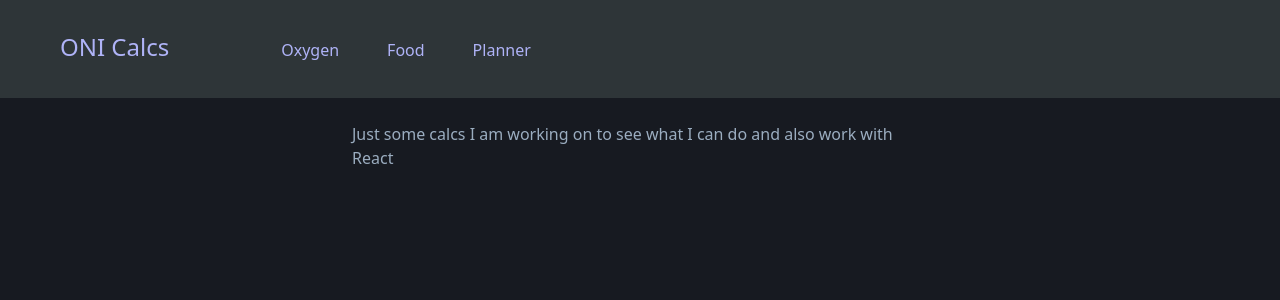
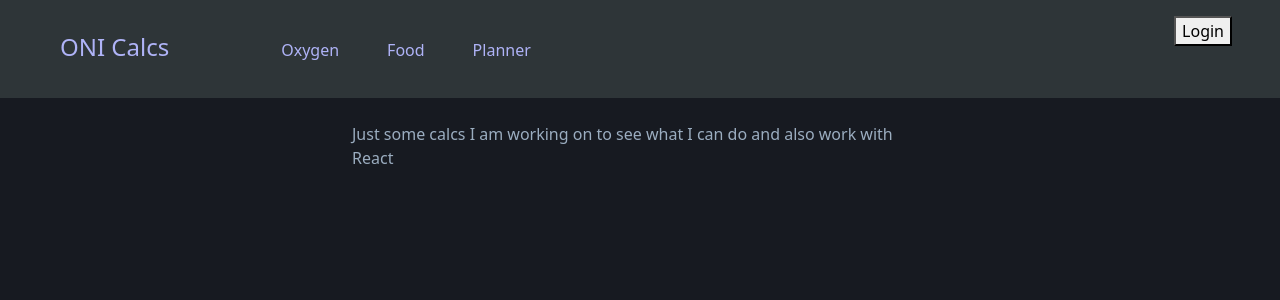
Before and after one commit to effervescent000/oni_calcs, a React (Create React App) app: page / in a window 1280 px wide. Shown: the top 300 px of the page. Built offline with nearby package versions, Linux system fonts and the light colour scheme.

Commit message:
working on user auth stuff

```diff
--- a/package.json
+++ b/package.json
@@ -8,6 +8,7 @@
     "@testing-library/user-event": "^13.5.0",
     "bootstrap": "^5.1.3",
     "formik": "^2.2.9",
+    "js-cookie": "^3.0.1",
     "react": "^17.0.2",
     "react-dom": "^17.0.2",
     "react-flow-renderer": "^9.7.3",
--- a/src/App.js
+++ b/src/App.js
@@ -2,7 +2,7 @@
 import "bootstrap/scss/bootstrap.scss";
 import "./styles/main.scss";
 
-import React from "react";
+import React, { useState, useEffect } from "react";
 import { BrowserRouter as Router, Switch, Route } from "react-router-dom";
 
 import Header from "./components/header";
@@ -10,10 +10,26 @@ import MainPage from "./components/main-page";
 import OxyCalc from "./components/oxy-calc";
 import FoodCalcPage from "./components/food-calc/food-calc-page";
 import PlannerPage from "./components/planner/planner-page";
+import { UserContext } from "./user-context";
 
 function App() {
+    const [loggedIn, setLoggedIn] = useState(false);
+    const [profile, setProfile] = useState({});
+    const [user, setUser] = useState({});
+
+    const toggleLogIn = () => {
+        if (loggedIn) {
+            setLoggedIn(false);
+        } else {
+            setLoggedIn(true);
+        }
+    };
+
     return (
         <Router>
+            <UserContext.Provider
+                value={{ loggedIn, toggleLogIn, profile, setProfile, user, setUser }}
+            >
                 <div id="app">
                     <Header />
                     <div id="page-wrapper">
@@ -35,6 +51,7 @@ function App() {
                         </div>
                     </div>
                 </div>
+            </UserContext.Provider>
         </Router>
     );
 }
--- /dev/null
+++ b/src/components/auth/account-status.js
@@ -0,0 +1,27 @@
+import React, { useContext } from "react";
+import { UserContext } from "../../user-context";
+
+const AccountStatus = (props) => {
+    const { loggedIn, user } = useContext(UserContext);
+
+    const renderContent = () => {
+        if (loggedIn) {
+            return (
+                <div className="account-status">
+                    <span className="greeting">Hi, {user.name}!</span>
+                    <button className="link-button">Logout</button>
+                </div>
+            );
+        } else {
+            return (
+                <div className="account-status">
+                    <button className="link-button">Login</button>
+                </div>
+            );
+        }
+    };
+
+    return renderContent();
+};
+
+export default AccountStatus;
--- a/src/components/header.js
+++ b/src/components/header.js
@@ -1,9 +1,12 @@
 import React from "react";
 import { Nav, Navbar, NavbarBrand, NavItem, NavLink } from "reactstrap";
+
+import AccountStatus from "./auth/account-status";
 
 const Header = (props) => {
     return (
         <div id="header">
+            <div className="left-side">
                 <Navbar>
                     <NavbarBrand href="/">ONI Calcs</NavbarBrand>
                     <Nav>
@@ -19,6 +22,10 @@ const Header = (props) => {
                     </Nav>
                 </Navbar>
             </div>
+            <div className="right-side">
+                <AccountStatus />
+            </div>
+        </div>
     );
 };
 
--- a/src/styles/header.scss
+++ b/src/styles/header.scss
@@ -1,6 +1,9 @@
 #header {
     background-color: $secondary-bg-color;
     padding: 1em 3em 0.25em 3em;
+    display: flex;
+    justify-content: space-between;
+    .left-side {
         .navbar {
             .container-fluid {
                 margin-bottom: 1rem;
@@ -24,3 +27,6 @@
             }
         }
     }
+    .right-side {
+    }
+}
--- /dev/null
+++ b/src/user-context.js
@@ -0,0 +1,10 @@
+import React from "react";
+
+export const UserContext = React.createContext({
+    loggedIn: false,
+    toggleLogIn: () => {},
+    profile: {},
+    setProfile: () => {},
+    user: {},
+    setUser: () => {},
+});
```
Also changed, not shown: 2 other files (tests, documents, lock files or other folders). Lines whose indentation alone changed are shown as unchanged.
